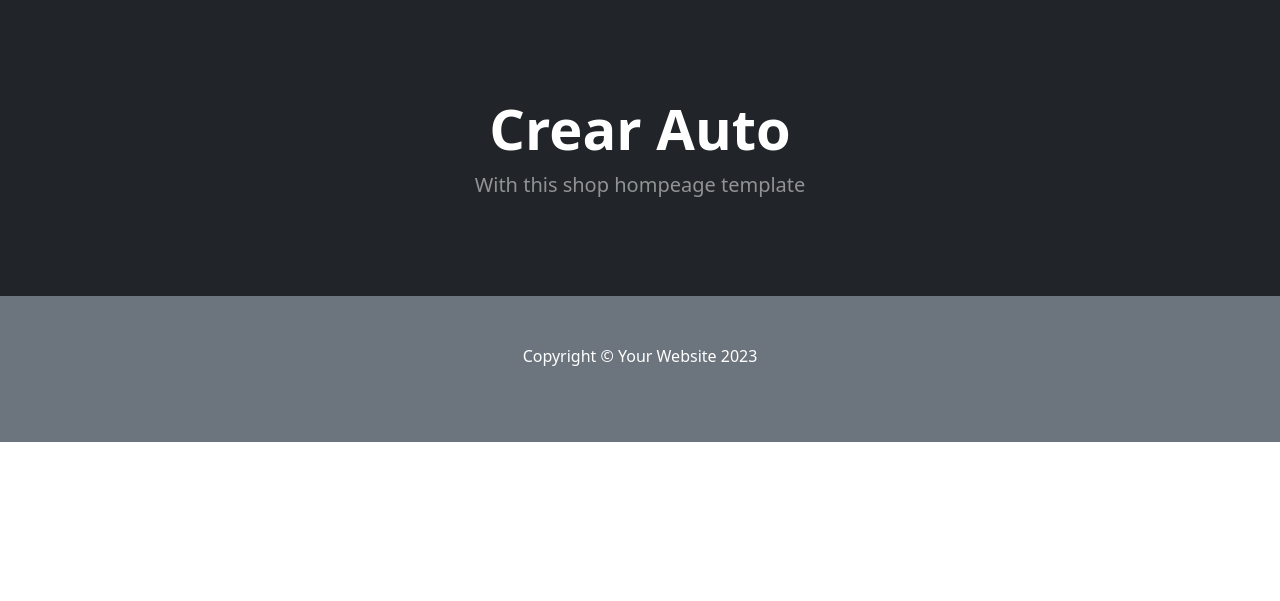
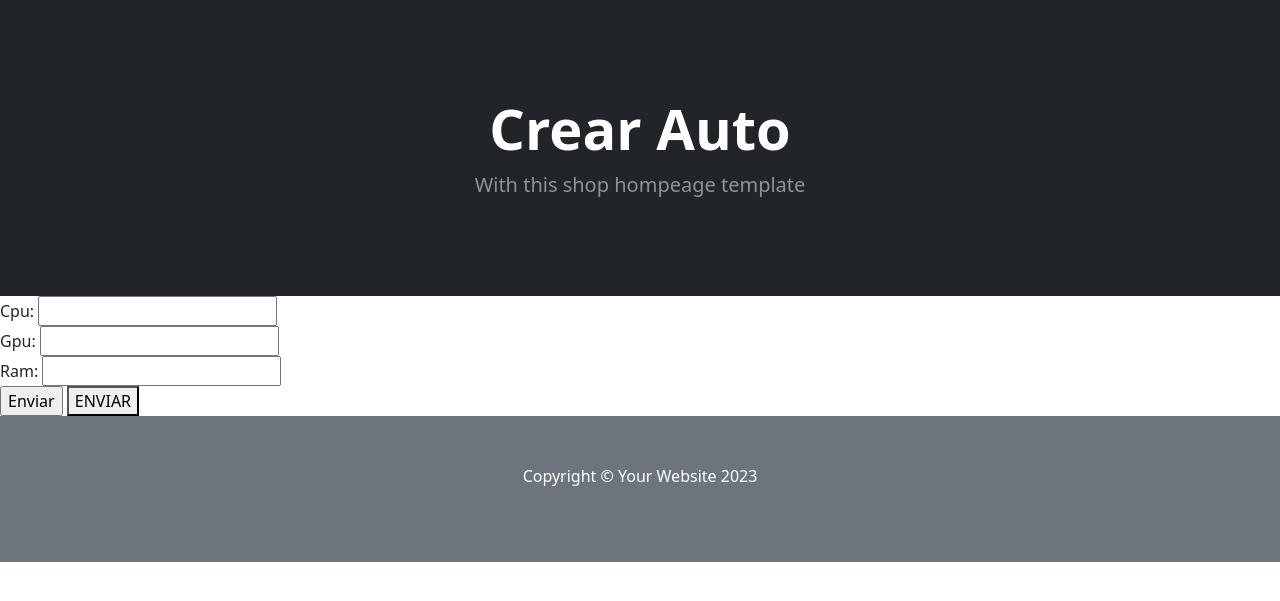
Before and after one commit to LautaroAguila/Aguilar-Entrega, a Django app: template templates/inicio/crear_computadora.html in a window 1280 px wide. Shown: the part 57-658 px from the top of the page. Run offline with Django 5.2, Linux system fonts and the light colour scheme; the template is opened without the code that fills it: values that come from a table or form of the project are taken from there, others are empty; parts of the project's set-up code (start-up, migrations or seed data) failed here and were passed over; some libraries are stand-ins or nearby versions.

Commit message:
cambios en buscar y crear

```diff
--- /dev/null
+++ b/inicio/forms.py
@@ -0,0 +1,9 @@
+from django import forms
+
+class CrearComputadoraFormulario(forms.Form):
+    cpu = forms.CharField(max_length=15)
+    gpu = forms.CharField(max_length=15)
+    ram = forms.IntegerField()
+
+class BuscarComputadoraFormulario(forms.Form):
+    cpu = forms.CharField(max_length=15, required=False)
--- a/inicio/urls.py
+++ b/inicio/urls.py
@@ -8,7 +8,7 @@ urlpatterns = [
     path('', inicio, name='inicio'),
     path('primer-template/', primer_template, name='primer_template'),
     path('segundo-template/', segundo_template, name='segundo_template'),
-    path('crear-computadora/<str:cpu>/<str:gpu>/<int:ram>/', crear_computadora , name='crear_computadora'),
+    path('crear-computadora-correcta/<str:cpu>/<str:gpu>/<int:ram>/', crear_computadora_correcta , name='crear_computadora_correcta'),
     path('buscar-computadora/', buscar_computadora , name='buscar_computadora'),
     path('crear-computadora/', crear_computadora , name='crear_computadora'),
 ]
--- a/templates/inicio/base.html
+++ b/templates/inicio/base.html
@@ -27,11 +27,11 @@
                 <div class="collapse navbar-collapse" id="navbarSupportedContent">
                     <ul class="navbar-nav me-auto mb-2 mb-lg-0 ms-lg-4">
                         <li class="nav-item"><a class="nav-link active" aria-current="page" href={% url "inicio:inicio" %}>Home</a></li>
-                        <li class="nav-item"><a class="nav-link" href={% url "inicio:primer_template" %}>Primer</a></li>
+                        <li class="nav-item"><a class="nav-link" href={% url "inicio:inicio" %}>Primer</a></li>
                         <li class="nav-item dropdown">
                             <a class="nav-link dropdown-toggle" id="navbarDropdown" href={% url "inicio:inicio" %} role="button" data-bs-toggle="dropdown" aria-expanded="false">Segundo</a>
                             <ul class="dropdown-menu" aria-labelledby="navbarDropdown">
-                                <li><a class="dropdown-item" href={% url "inicio:segundo_template" %}>Segundo</a></li>
+                                <li><a class="dropdown-item" href={% url "inicio:inicio" %}>Segundo</a></li>
                                 <li><hr class="dropdown-divider" /></li>
                                 <li><a class="dropdown-item" href={% url "inicio:crear_computadora" %}>Crear</a></li>
                                 <li><a class="dropdown-item" href={% url "inicio:buscar_computadora" %}>Buscar</a></li>
--- a/templates/inicio/crear_computadora.html
+++ b/templates/inicio/crear_computadora.html
@@ -8,9 +8,29 @@
 {%load static%}
 {% block main %}
 
-<form action={% url "inicio:crear_computadora" %} >
+<form action={% url "inicio:crear_computadora" %} method="POST">
+
+    {% csrf_token %}
+    {% comment "" %}
+    <p>
+        Cpu:
+        <input type="text" name="cpu" placeholder="Cpu">
+    </p>
+    <p>
+        Gpu:
+        <input type="text" name="gpu" placeholder="Gpu">
+    </p>
+    <p>
+        Ram:
+        <input type="number" name="ram" placeholder="Ram">
+    </p>
+    {% endcomment %}
+
+    {{form}}
 
 
+    <input type="submit" value="Enviar">
+    <button>ENVIAR</button>
 
 </form>
 
```
Also changed, not shown: inicio/views.py (+30 -9 lines), templates/inicio/buscar_computadora.html (+11 -3 lines), README.md, inicio/migrations/0002_computadora_delete_auto.py (added), templates/inicio/crear_computadora_correcta.html (renamed from templates/inicio/creacion_computadora_correcta.html).
